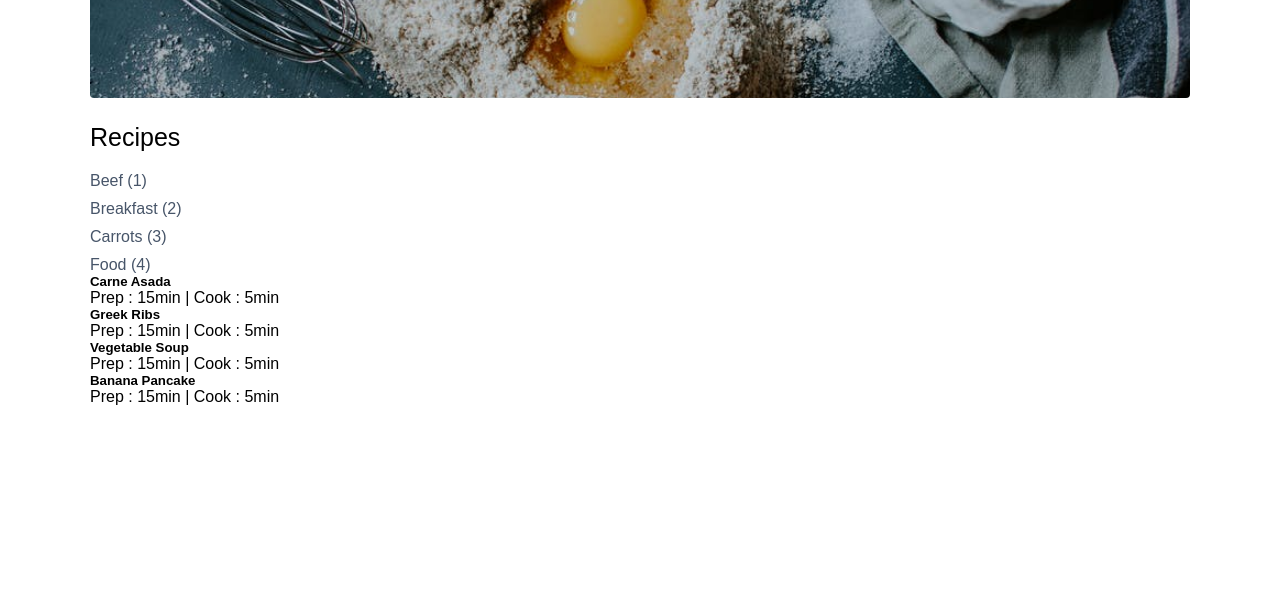
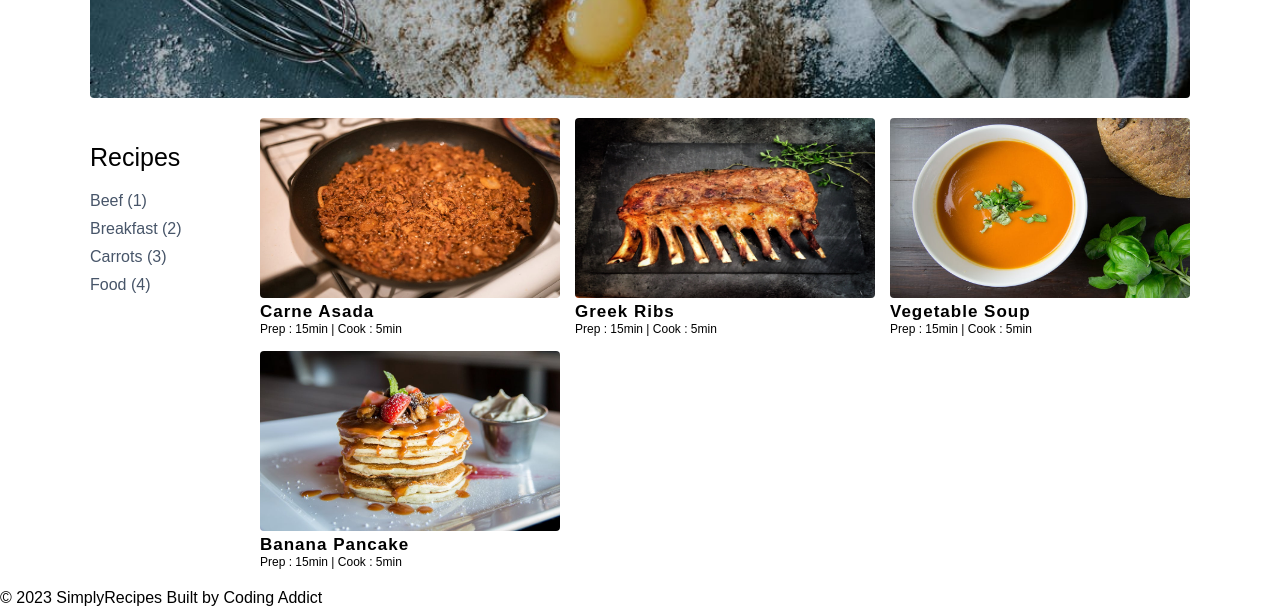
Before and after one commit to Kevon-Williams/simply-recipes, a plain HTML site: page index.html in a window 1280 px wide. Shown: the part 319-926 px from the top of the page. Before the commit the page ends 800 px from the top, so only its background shows below. Drawn offline with Linux system fonts and the light colour scheme.

Commit message:
Positioned main

```diff
--- a/index.html
+++ b/index.html
@@ -29,7 +29,9 @@
                 <h3>No fluff, just recipes</h4>
             </div>
         </div>
+    </main>
 
+    <section class="grid-col-2">
         <div class="recipes">
             <span>Recipes</span>
             <a href="#">Beef (1)</a>
@@ -40,22 +42,31 @@
 
         <div class="grid-container">
             <div class="card carne">
+                <img src="img/recipes/recipe-1.jpeg" alt="">
                 <h5>Carne Asada</h5>
                 <p>Prep : 15min | Cook : 5min</p>
             </div>
             <div class="card greek">
+                <img src="img/recipes/recipe-2.jpeg" alt="">
                 <h5>Greek Ribs</h5>
                 <p>Prep : 15min | Cook : 5min</p>
             </div>
             <div class="card soup">
+                <img src="img/recipes/recipe-3.jpeg" alt="">
                 <h5>Vegetable Soup</h5>
                 <p>Prep : 15min | Cook : 5min</p>
             </div>
             <div class="card banana">
+                <img src="img/recipes/recipe-4.jpeg" alt="">
                 <h5>Banana Pancake</h5>
                 <p>Prep : 15min | Cook : 5min</p>
             </div>
         </div>
-    </main>
+    </section>
+
+    <!-- Footer -->
+    <footer class="footer">
+        <span>© 2023 <span class="text-blue">SimplyRecipes</span> Built by <span class="text-blue">Coding Addict</span></span>
+    </footer>
 </body>
 </html>
--- a/style.css
+++ b/style.css
@@ -145,3 +145,35 @@ html
 .recipes a:hover{
     color: var(--primary-500);
 }
+
+/* recipe cards */
+
+.grid-col-2 {
+    width: 1100px;
+    margin: 20px auto;
+    display: grid;
+    grid-template-columns: 1fr 1fr;
+}
+
+.grid-container {
+    display: grid;
+    grid-template-columns: repeat(3, 1fr);
+    gap: 15px;
+    /* padding-right: 80px; */
+}
+
+
+.card img{
+    width: 300px;
+    height: 180px;
+    border-radius: 4px;
+}
+
+.grid-container p {
+    font-size:12px;
+}
+
+.card h5 {
+    font-size: 17px;
+    letter-spacing: 1px;
+}
```
